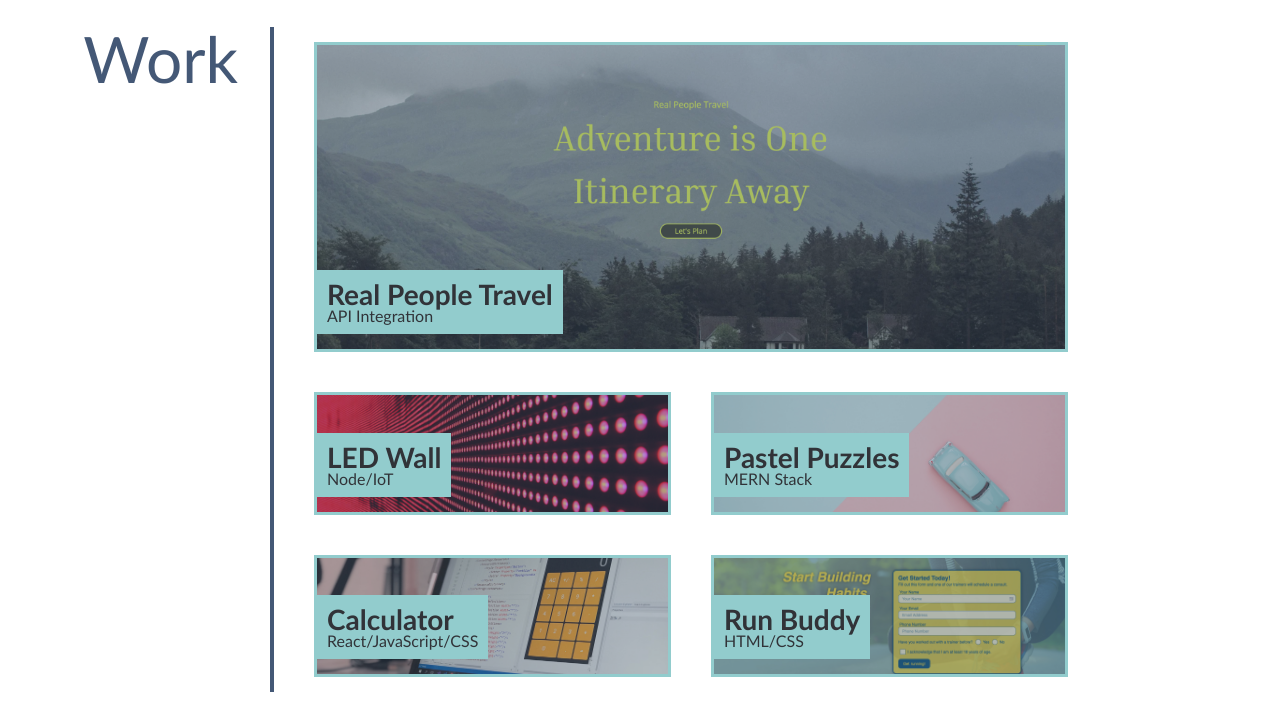
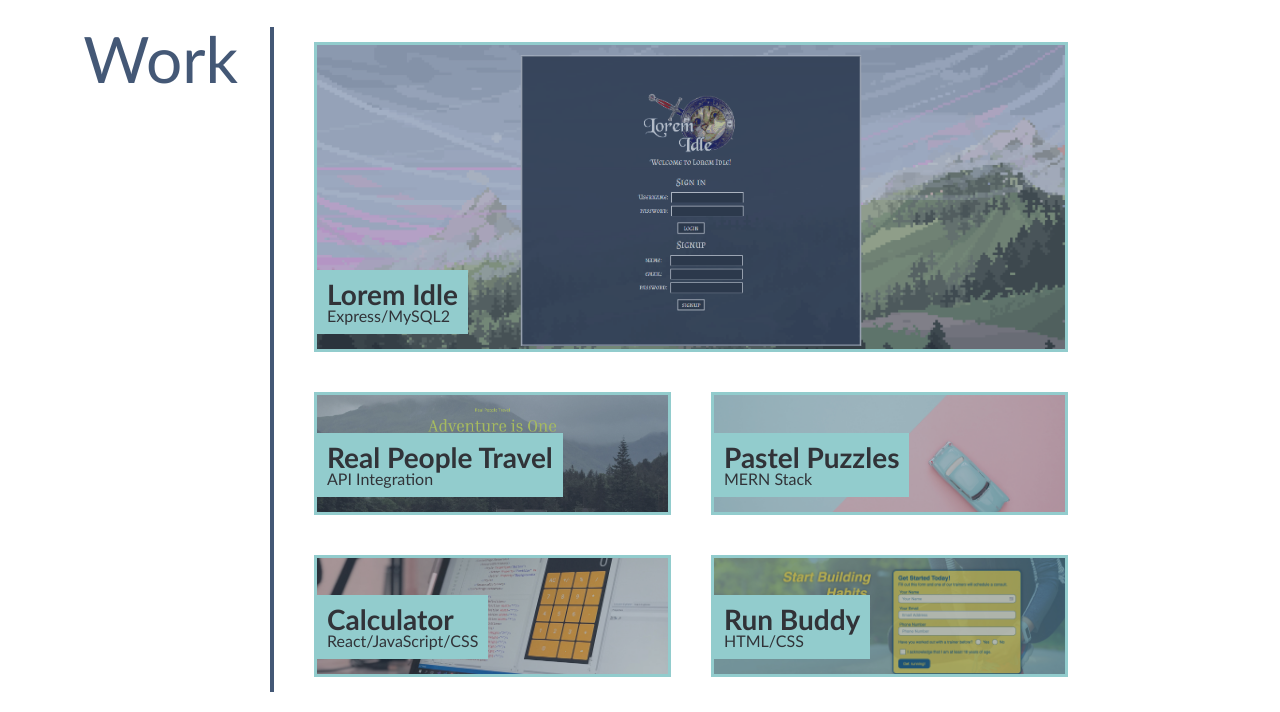
Before and after one commit to Elfelfa/homework-2, a plain HTML site: page index.html in a window 1280 px wide. Shown: the part 496-1208 px from the top of the page. Drawn offline with Linux system fonts and the light colour scheme.

Commit message:
Added project 2

```diff
--- a/index.html
+++ b/index.html
@@ -50,24 +50,24 @@
 
             <section id="project-cards">
                 <div class="card-large">
-                    <a href="https://elfelfa.github.io/Real-People-Travel/index.html">
-                        <img src="Assets/images/real-people-travel.png" alt="Real People Travel.png">
+                    <a href="https://github.com/Elfelfa/lorem-idle">
+                        <img src="./Assets/images/lorem-idle.png" alt="Real People Travel.png">
                         <canvas class="card-hover"></canvas>
                     </a>
                     <div>
-                        <h2>Real People Travel</h2>
-                        <h3>API Integration</h3>
+                        <h2>Lorem Idle</h2>
+                        <h3>Express/MySQL2</h3>
                     </div>
                 </div>
                 <section>
                     <div class="card-small">
-                        <a href="http://app2/" class="card-hover">
-                            <img src="./Assets/images/02-portfolio-1.jpg" alt="LED Wall.jpg">
+                        <a href="https://elfelfa.github.io/Real-People-Travel/index.html" class="card-hover">
+                            <img src="./Assets/images/real-people-travel.png" alt="LED Wall.jpg">
                             <canvas class="card-hover"></canvas>
                         </a>
                         <div>
-                            <h2>LED Wall</h2>
-                            <h3>Node/IoT</h3>
+                            <h2>Real People Travel</h2>
+                            <h3>API Integration</h3>
                         </div>
                     </div>
                     <div class="card-small">
```
Also changed, not shown: Assets/images/lorem-idle.png (added).
